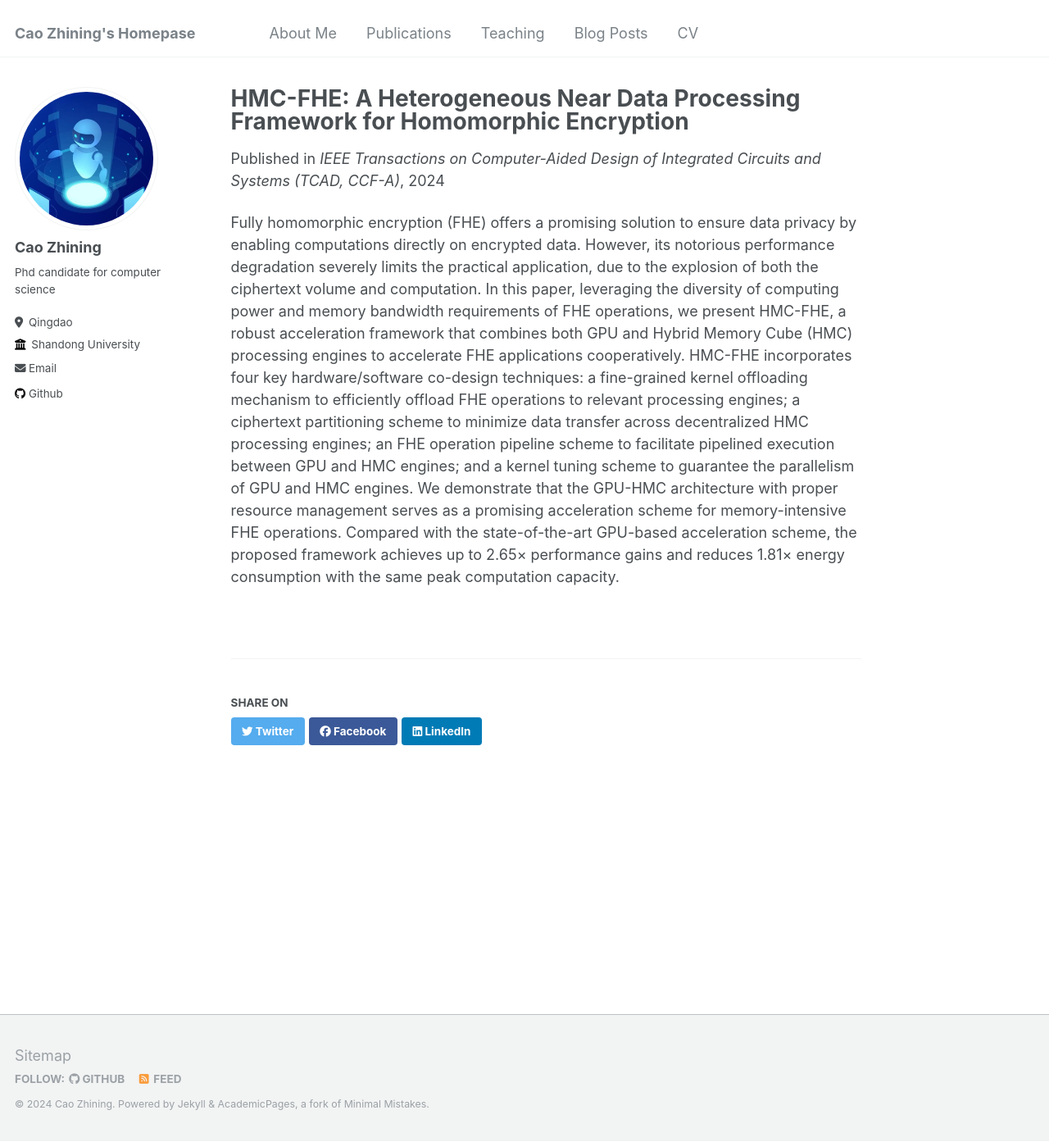
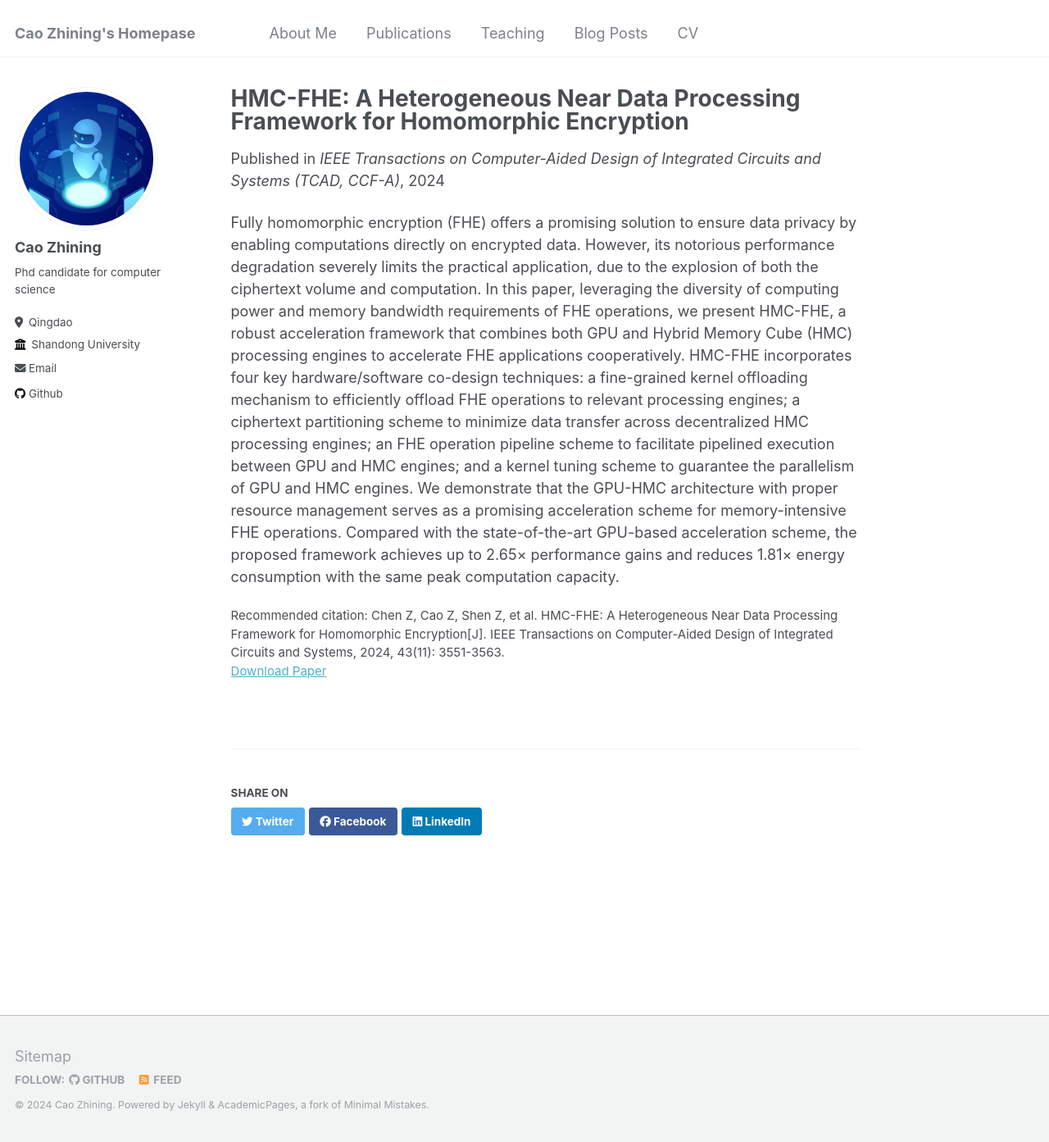
Before and after one commit to caozhining/caozhining.github.io, a Jekyll site: the page built from _publications/HMC-FHE.md, in a window 1280 px wide and 1393 px high. Shown: the whole window at 82% size. Built offline with Jekyll 4.4.1, drawn with Linux system fonts in a browser that asks for light colours.

Commit message:
update paper
update paper hmc-fhe

```diff
--- a/_publications/HMC-FHE.md
+++ b/_publications/HMC-FHE.md
@@ -6,8 +6,8 @@ excerpt: 'Fully homomorphic encryption (FHE) offers a promising solution to ensu
 a ciphertext partitioning scheme to minimize data transfer across decentralized HMC processing engines; an FHE operation pipeline scheme to facilitate pipelined execution between GPU and HMC engines; and a kernel tuning scheme to guarantee the parallelism of GPU and HMC engines. We demonstrate that the GPU-HMC architecture with proper resource management serves as a promising acceleration scheme for memory-intensive FHE operations. Compared with the state-of-the-art GPU-based acceleration scheme, the proposed framework achieves up to 2.65× performance gains and reduces 1.81× energy consumption with the same peak computation capacity.'
 date: 2024-7-11
 venue: 'IEEE Transactions on Computer-Aided Design of Integrated Circuits and Systems (TCAD, CCF-A)'
-#paperurl: 'http://academicpages.github.io/files/paper3.pdf'
-#citation: 'Your Name, You. (2024). &quot;Paper Title Number 3.&quot; <i>GitHub Journal of Bugs</i>. 1(3).'
+paperurl: 'http://caozhining.github.io/files/HMC-FHE_A_Heterogeneous_Near_Data_Processing_Framework_for_Homomorphic_Encryption.pdf'
+citation: 'Chen Z, Cao Z, Shen Z, et al. HMC-FHE: A Heterogeneous Near Data Processing Framework for Homomorphic Encryption[J]. IEEE Transactions on Computer-Aided Design of Integrated Circuits and Systems, 2024, 43(11): 3551-3563.'
 ---
 
 Fully homomorphic encryption (FHE) offers a promising solution to ensure data privacy by enabling computations directly on encrypted data. However, its notorious performance degradation severely limits the practical application, due to the explosion of both the ciphertext volume and computation. In this paper, leveraging the diversity of computing power and memory bandwidth requirements of FHE operations, we present HMC-FHE, a robust acceleration framework that combines both GPU and Hybrid Memory Cube (HMC) processing engines to accelerate FHE applications cooperatively. HMC-FHE incorporates four key hardware/software co-design techniques: a fine-grained kernel offloading mechanism to efficiently offload FHE operations to relevant processing engines;
```
Also changed, not shown: 1 other file.
